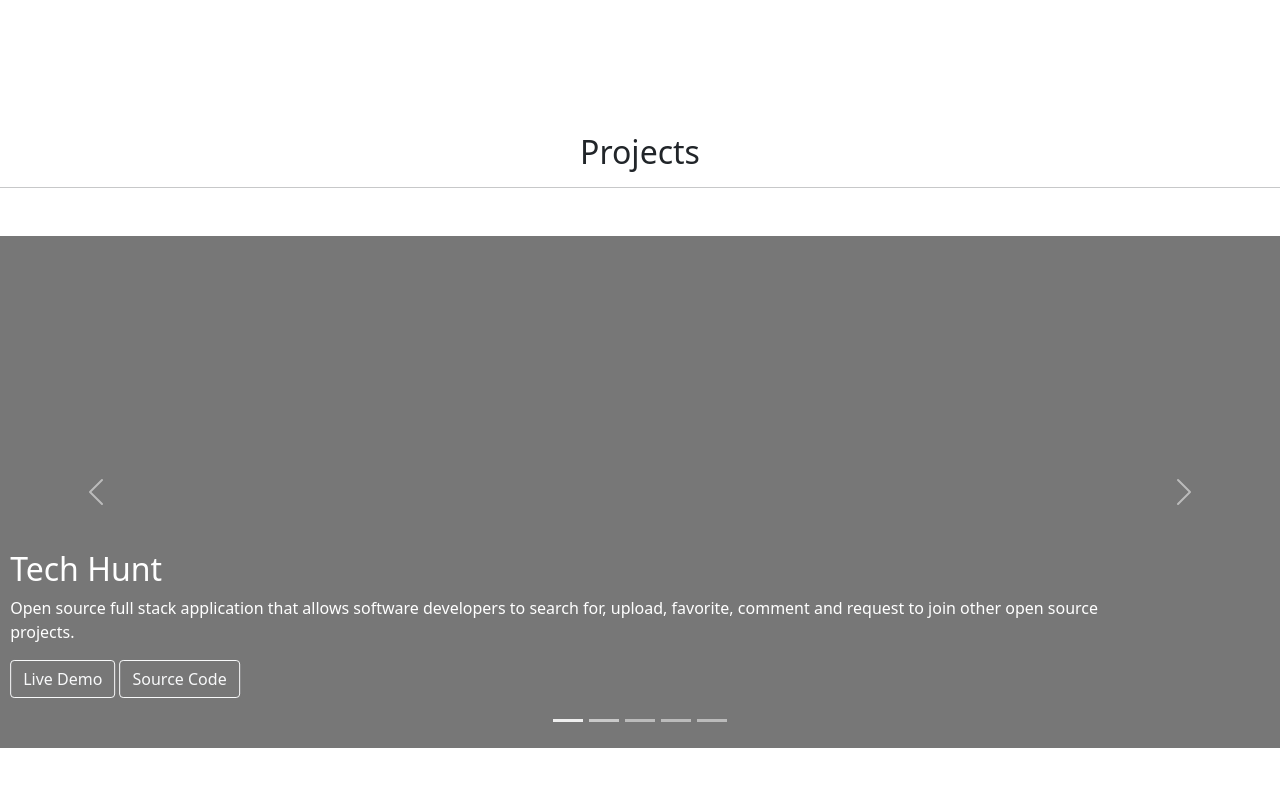
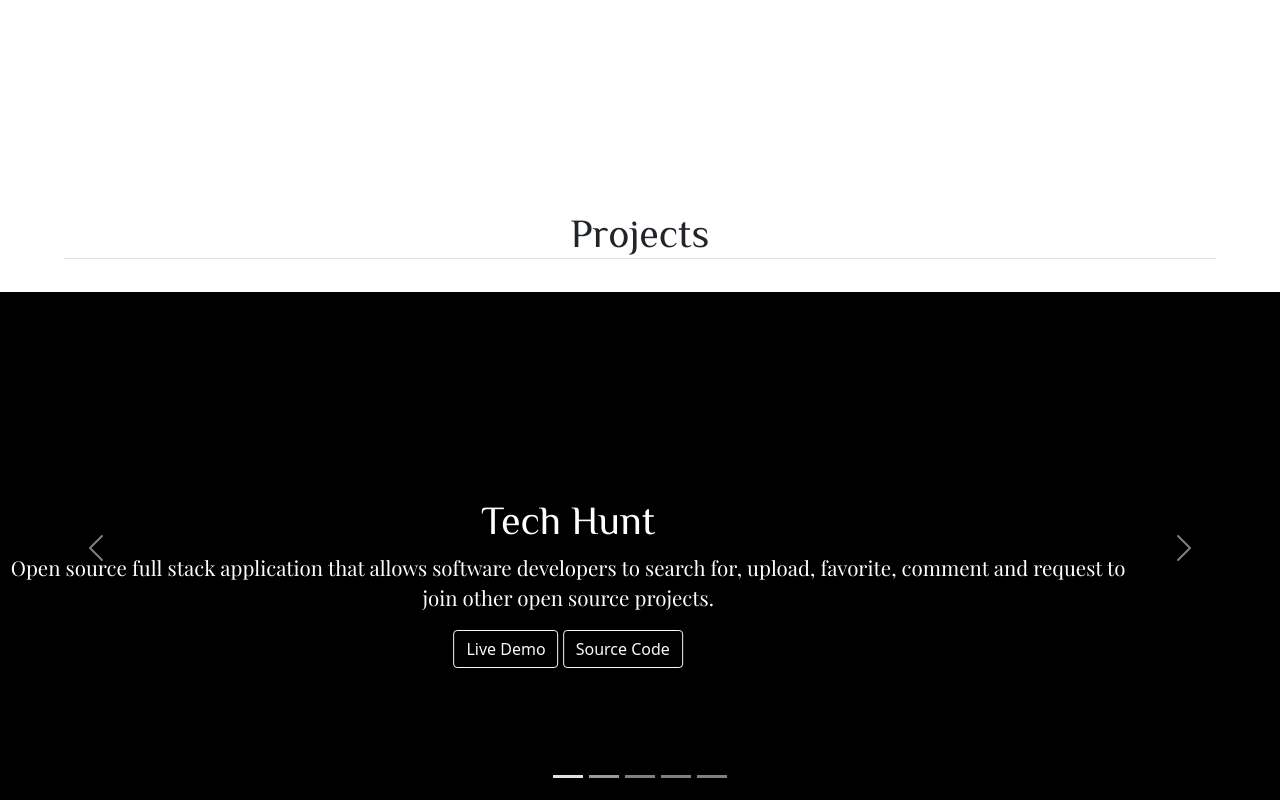
Before and after one commit to aidantrabs/PortfolioV1, a plain HTML site: page index.html in a window 1280 px wide. Shown: the part 1540-2340 px from the top of the page. Drawn offline with nearby package versions, Linux system fonts and the light colour scheme.

Commit message:
Update fonts and styling

```diff
--- a/styles/styles.css
+++ b/styles/styles.css
@@ -1,14 +1,54 @@
+h2,h1 {
+     font-family: 'Philosopher', sans-serif;
+     font-size: 40px;
+}
+
+p {
+     font-family: 'Playfair Display', serif;
+     font-size: 20.5px;
+}
 .carousel-item {
      height: 32rem;
-     background: #777;
+     background: rgb(0, 0, 0);
      color: white;
      position: relative;
 }
 
 #carousel-container {
      position: absolute;
-     bottom: 0;
+     text-align: center;
+     top: 40%;
      left: 0;
      right: 0;
      padding-bottom: 50px;
+     width: 90%;
+     margin: 0 auto;
 }
+
+hr {
+	border-top: 1px solid #8c8b8b;
+	border-bottom: 1px solid #fff;
+     width: 90%;
+     margin: 0 auto;
+}
+
+hr:after {
+	content: '';
+	display: block;
+	margin-top: 2px;
+	border-top: 1px solid #8c8b8b;
+	border-bottom: 1px solid #fff;
+}
+
+@media (min-width: 576px) {
+
+     .card-deck {
+        margin-right: -10px;
+       margin-left: -10px;
+     }
+     .card-deck .card {
+       margin-right: 10px;
+       margin-left: 10px;
+
+     }
+}
```
